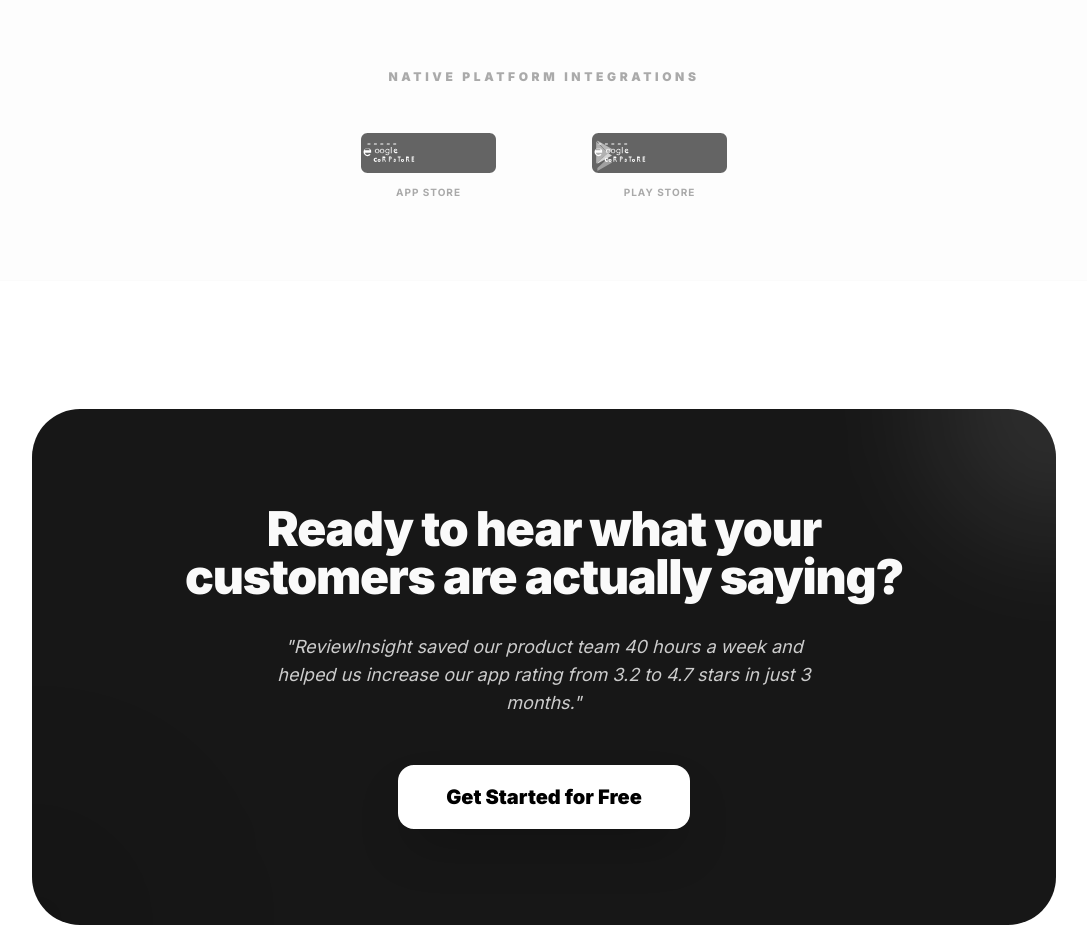
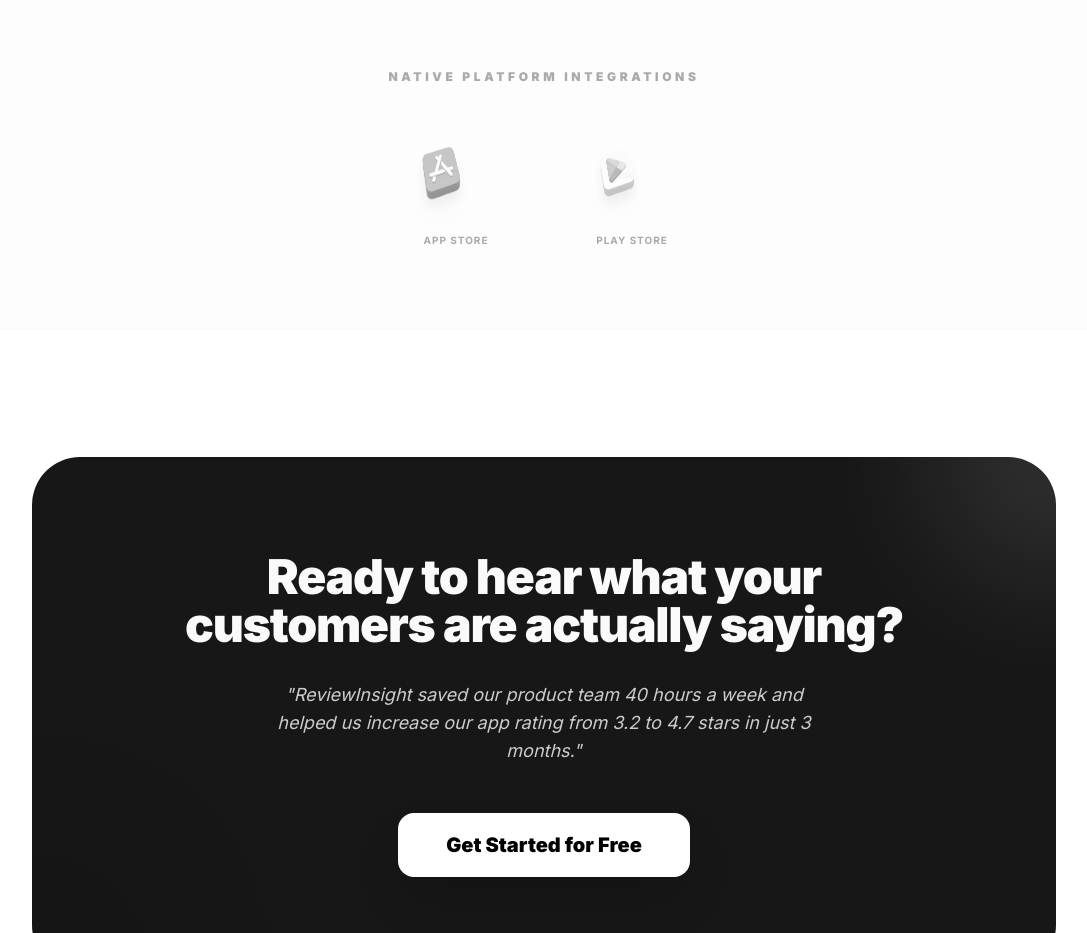
Before and after one commit to magrathea-earth/reviewinsight, a Next.js app in the folder apps/web/: page / in a window 1280 px wide. Shown: the part 3360-4293 px from the top of the page, without its empty margins (96-1183 px from the left). Built offline with nearby package versions, Linux system fonts and the light colour scheme.

Commit message:
UI: Complete transition to high-quality 3D icons across the whole page

```diff
--- a/apps/web/app/page.tsx
+++ b/apps/web/app/page.tsx
@@ -306,23 +306,23 @@ export default function LandingPage() {
                     <div className="flex flex-wrap justify-center items-center gap-12 md:gap-24">
                         <div className="flex flex-col items-center gap-3 grayscale opacity-60 hover:grayscale-0 hover:opacity-100 transition-all cursor-default">
                             <Image
-                                src="/app-store.svg"
+                                src="/app-store-3d.png"
                                 alt="App Store"
-                                width={160}
-                                height={48}
-                                className="h-10 w-auto"
+                                width={80}
+                                height={80}
+                                className="w-16 h-16 md:w-20 md:h-20 drop-shadow-xl"
                             />
-                            <span className="text-[10px] font-bold text-muted-foreground uppercase tracking-widest">App Store</span>
+                            <span className="text-[10px] font-bold text-muted-foreground uppercase tracking-widest mt-2">App Store</span>
                         </div>
                         <div className="flex flex-col items-center gap-3 grayscale opacity-60 hover:grayscale-0 hover:opacity-100 transition-all cursor-default">
                             <Image
-                                src="/google-play.svg"
+                                src="/google-play-3d.png"
                                 alt="Google Play Store"
-                                width={180}
-                                height={48}
-                                className="h-10 w-auto"
+                                width={80}
+                                height={80}
+                                className="w-16 h-16 md:w-20 md:h-20 drop-shadow-xl"
                             />
-                            <span className="text-[10px] font-bold text-muted-foreground uppercase tracking-widest">Play Store</span>
+                            <span className="text-[10px] font-bold text-muted-foreground uppercase tracking-widest mt-2">Play Store</span>
                         </div>
                     </div>
                 </div>
```
